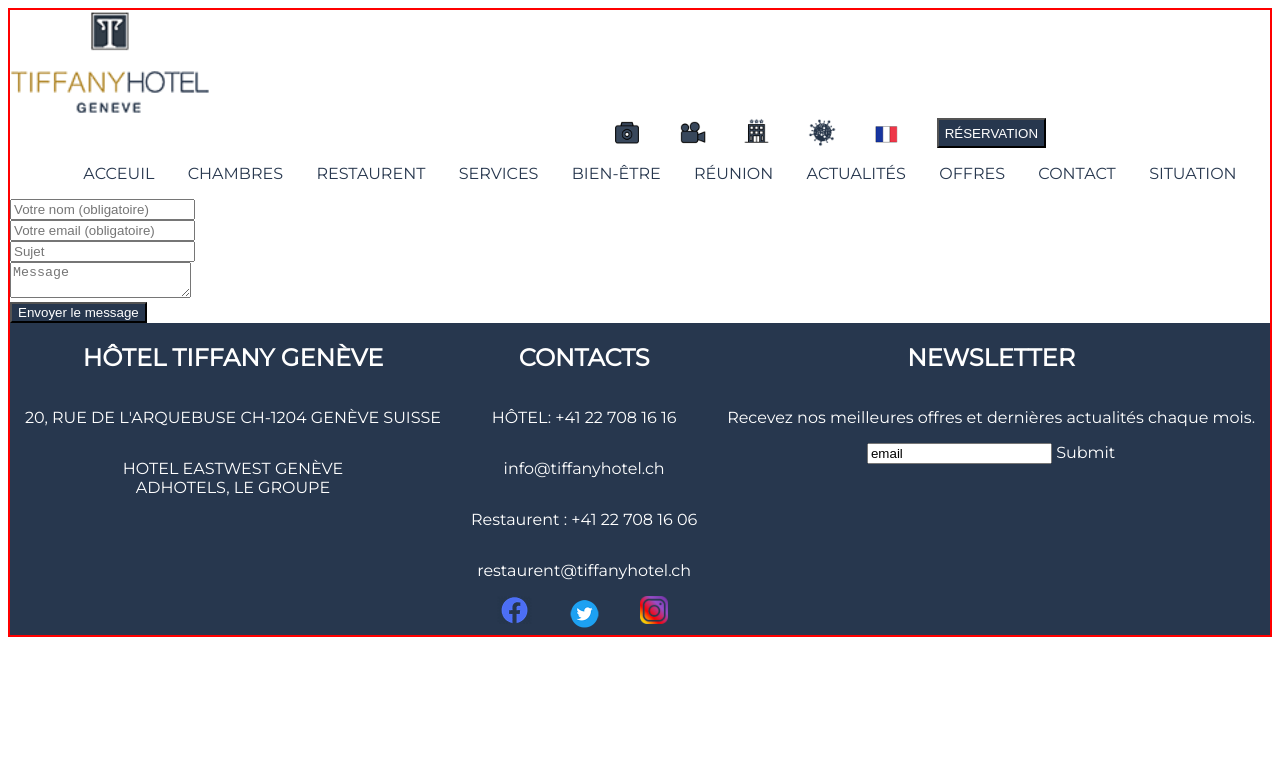
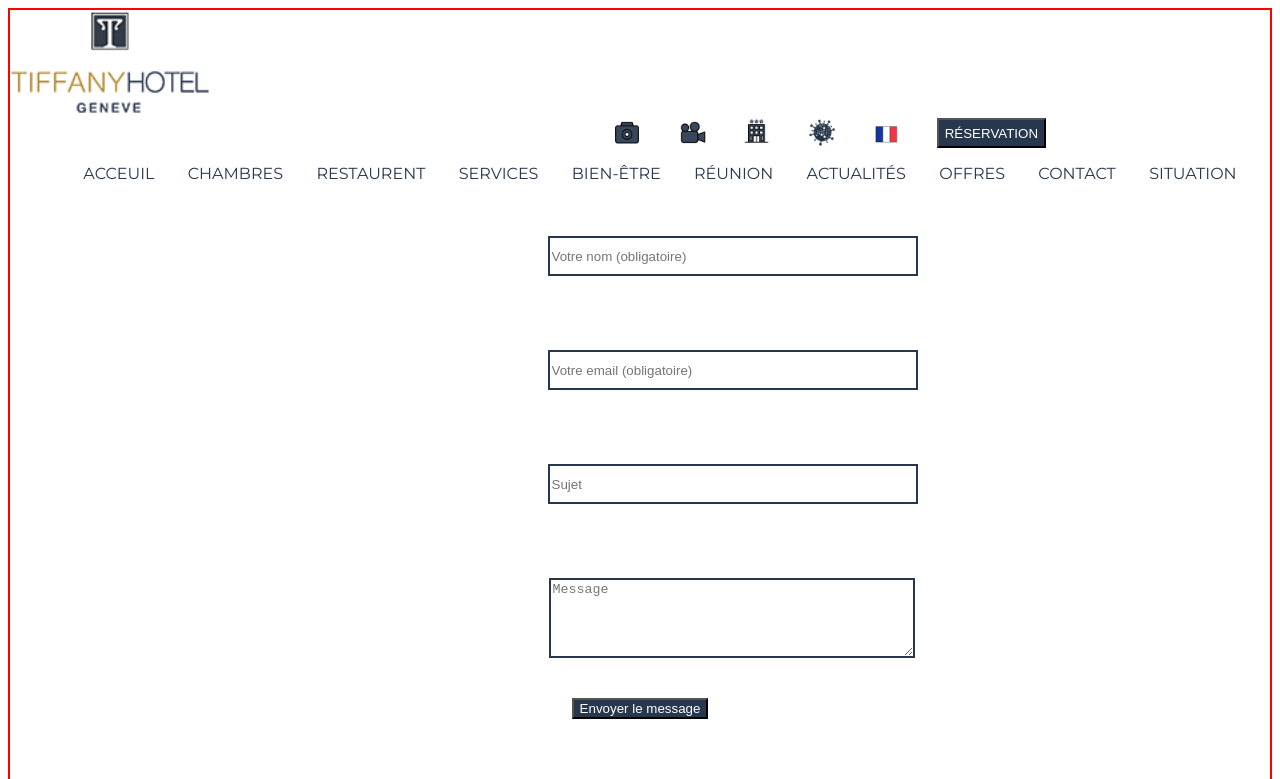
Before and after one commit to davidubik/tiffanyhotel, a plain HTML site: page pages/contact.html in a window 1280 px wide. Shown: the top 779 px of the page. Drawn offline with nearby package versions, Linux system fonts and the light colour scheme; files that its build step writes are made by us from their sources.

Commit message:
création d'une page _form.scss dans le dossier composants/

```diff
--- /dev/null
+++ b/sass/composants/_form.scss
@@ -0,0 +1,21 @@
+
+.form
+{
+  form
+  {
+    @include sectionPosition;
+    margin-bottom: 5%;
+
+    input, textarea
+    {
+      border: 2px solid $primaryColor;
+      width: 200%;
+      margin: 20% auto;
+      height: 5vh;
+    }
+    textarea
+    {
+      height: 10vh;
+    }
+  }
+}
--- a/sass/style.scss
+++ b/sass/style.scss
@@ -3,6 +3,7 @@
 @import "utils/_mixins.scss";
 @import "base/_normes.scss";
 @import "composants/_bouton.scss";
+@import "composants/_form.scss";
 @import "layouts/_header.scss";
 @import "layouts/_footer.scss";
 
```
